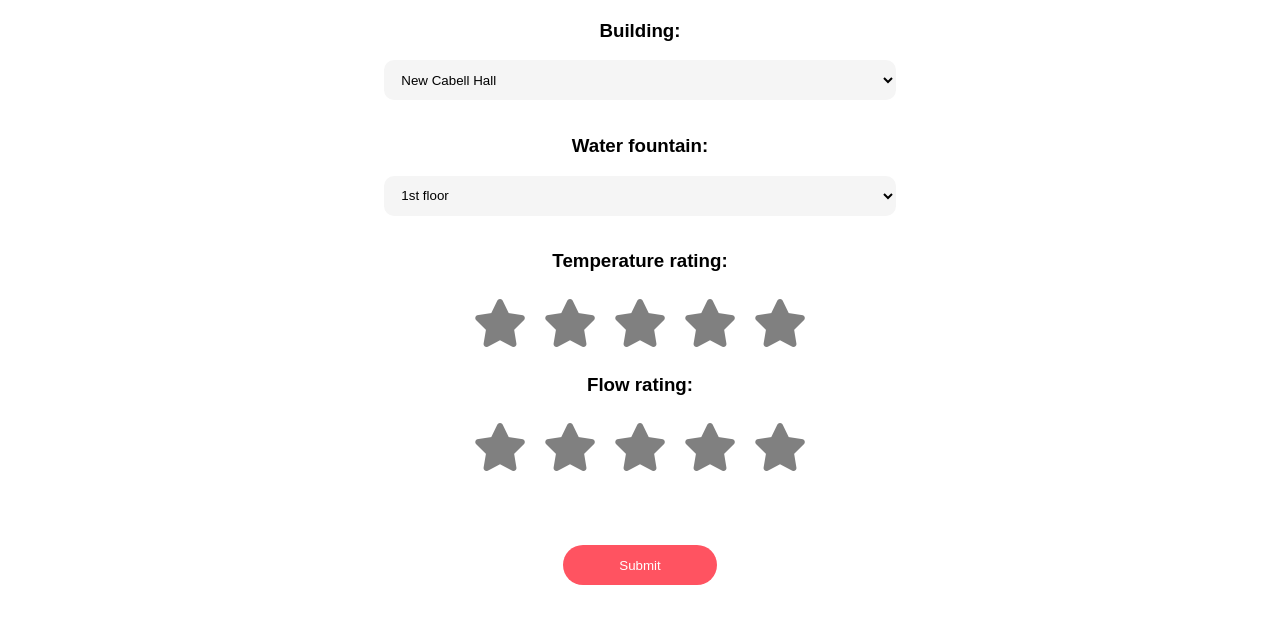
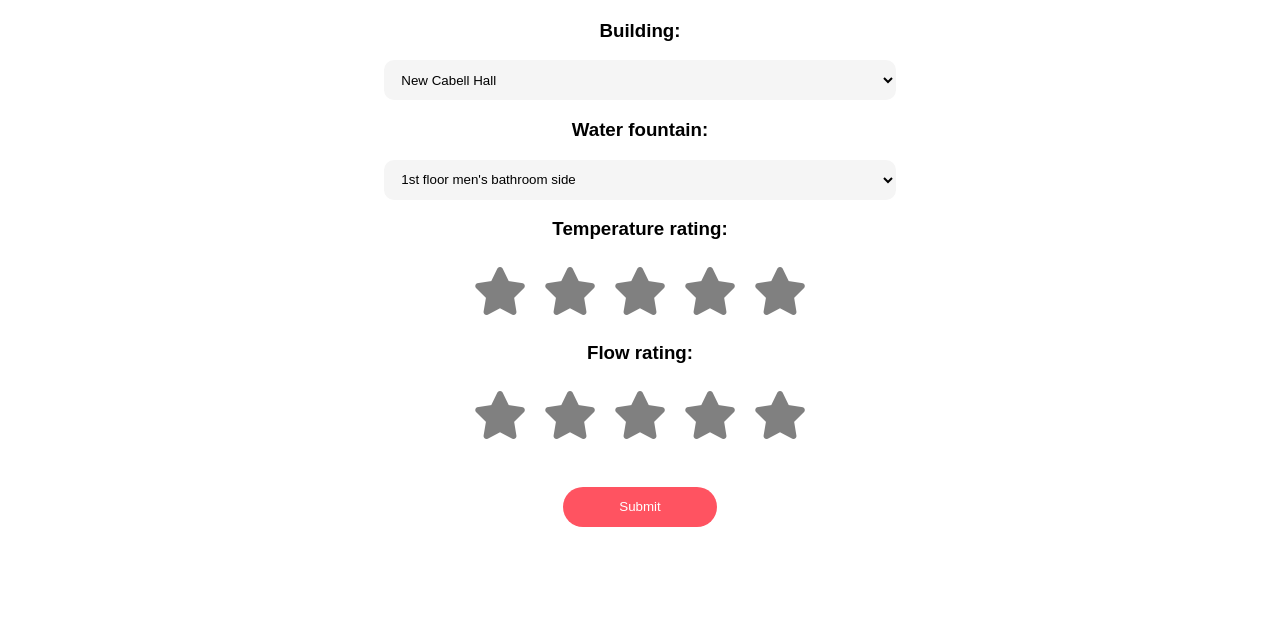
Before and after one commit to emmittjames/UVAWater, a plain HTML site: page ratingForm.html in a window 1280 px wide. Shown: the part 159-782 px from the top of the page. Drawn offline with Linux system fonts and the light colour scheme.

```diff
--- a/formScript.js
+++ b/formScript.js
@@ -1,10 +1,6 @@
 var buildingSelect = document.getElementById("buildingSelect")
 var fountainSelect = document.getElementById("fountainSelect")
-const waterFountains = [
-    [{ lat: 38.0325, lng: -78.5051 }, "New Cabell Hall", ["1st floor", "2nd floor", "3rd floor", "4th floor", "5th floor"]],
-    [{ lat: 38.0316, lng: -78.5108 }, "Rice Hall", ["1st floor", "2nd floor", "3rd floor", "4th floor", "5th floor"]],
-    [{ lat: 38.0364, lng: -78.5061 }, "Clemons Library", ["1st floor", "2nd floor", "3rd floor", "4th floor"]]
-]
+const waterFountains = waterFountainData
 waterFountains.forEach(([coords, name, fountainLocations]) => {
     var option = document.createElement("option")
     option.value = name
--- a/formStyles.css
+++ b/formStyles.css
@@ -30,7 +30,6 @@
 }
 
 header .navbarLinks ul{
-    margin: 0;
     padding: 0;
     display: flex;
     align-items: center;
@@ -96,8 +95,6 @@
 form select{
     width: 100%;
     height: 3em;
-    margin-top: 0vh;
-    margin-bottom: 2vh;
     padding-left: 1em;
     outline: none;
     border: none;
@@ -108,7 +105,7 @@
 form button{
     height: 3em;
     width: 30%;
-    margin-top: 5em;
+    margin-top: 3em;
     border-radius: 30px;
     background: #ff5361;
     border: none;
--- a/waterFountainData.js
+++ b/waterFountainData.js
@@ -1,5 +1,5 @@
 const waterFountainData = [
-    [{ lat: 38.0325, lng: -78.5051 }, "New Cabell Hall", ["5th floor", "4th floor", "3rd floor", "2nd floor", "1st floor"]],
-    [{ lat: 38.0316, lng: -78.5108 }, "Rice Hall", ["5th floor", "4th floor", "3rd floor", "2nd floor", "1st floor"]],
-    [{ lat: 38.0364, lng: -78.5061 }, "Clemons Library", ["4th floor", "3rd floor", "2nd floor", "1st floor"]]
+    [{ lat: 38.0325, lng: -78.5051 }, "New Cabell Hall", ["1st floor men's bathroom side", "1st floor women's bathroom side", "2nd floor men's bathroom side", "2nd floor women's bathroom side", "3rd floor men's bathroom side", "3rd floor women's bathroom side", "4th floor men's bathroom side", "4th floor women's bathroom side", "5th floor men's bathroom side", "5th floor women's bathroom side"]],
+    [{ lat: 38.0316, lng: -78.5108 }, "Rice Hall", ["1st floor", "2nd floor", "3rd floor", "3th floor", "5th floor"]],
+    [{ lat: 38.0364, lng: -78.5061 }, "Clemons Library", ["1st floor", "2nd floor", "3rd floor", "4th floor"]]
 ]
```
